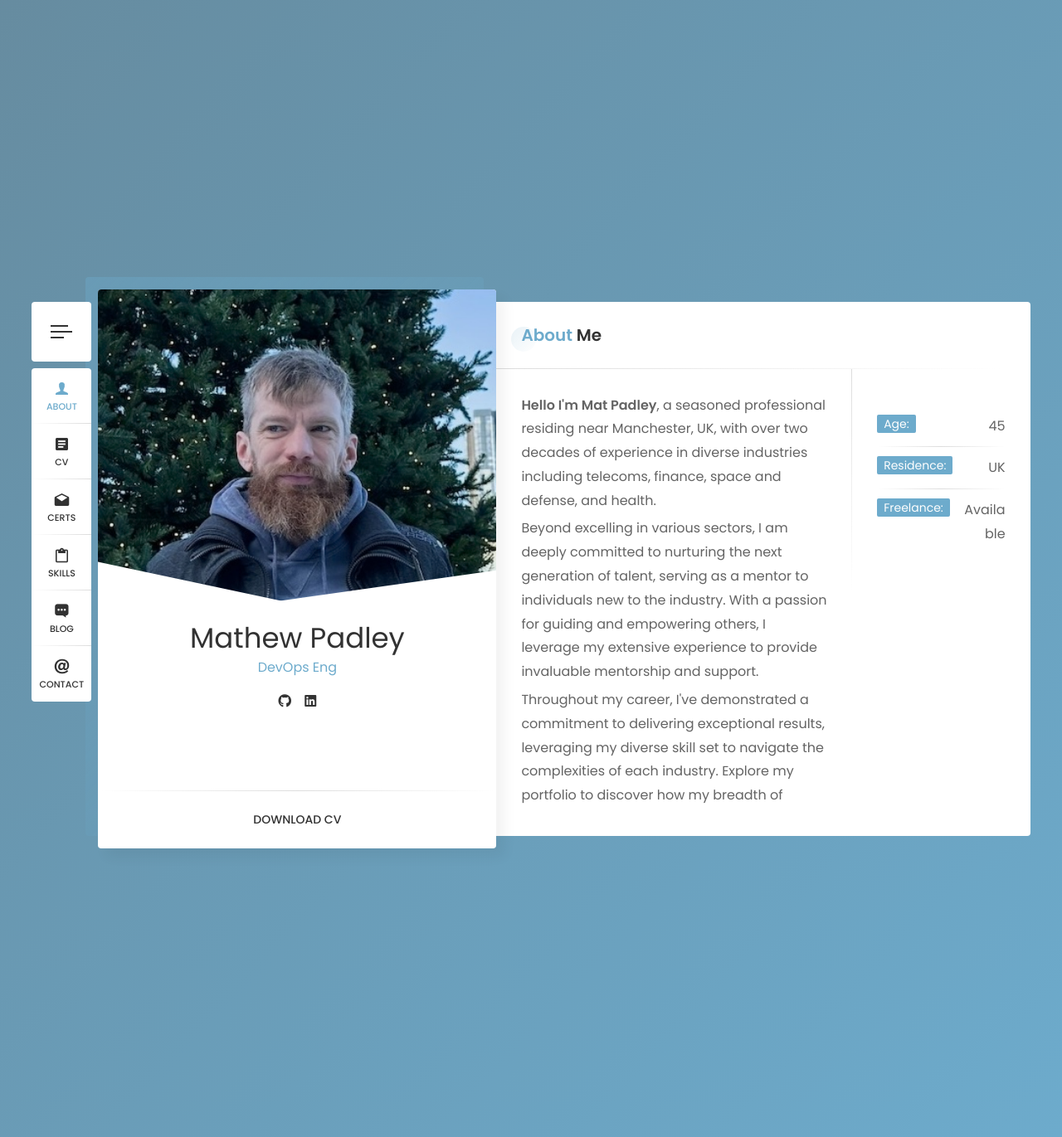
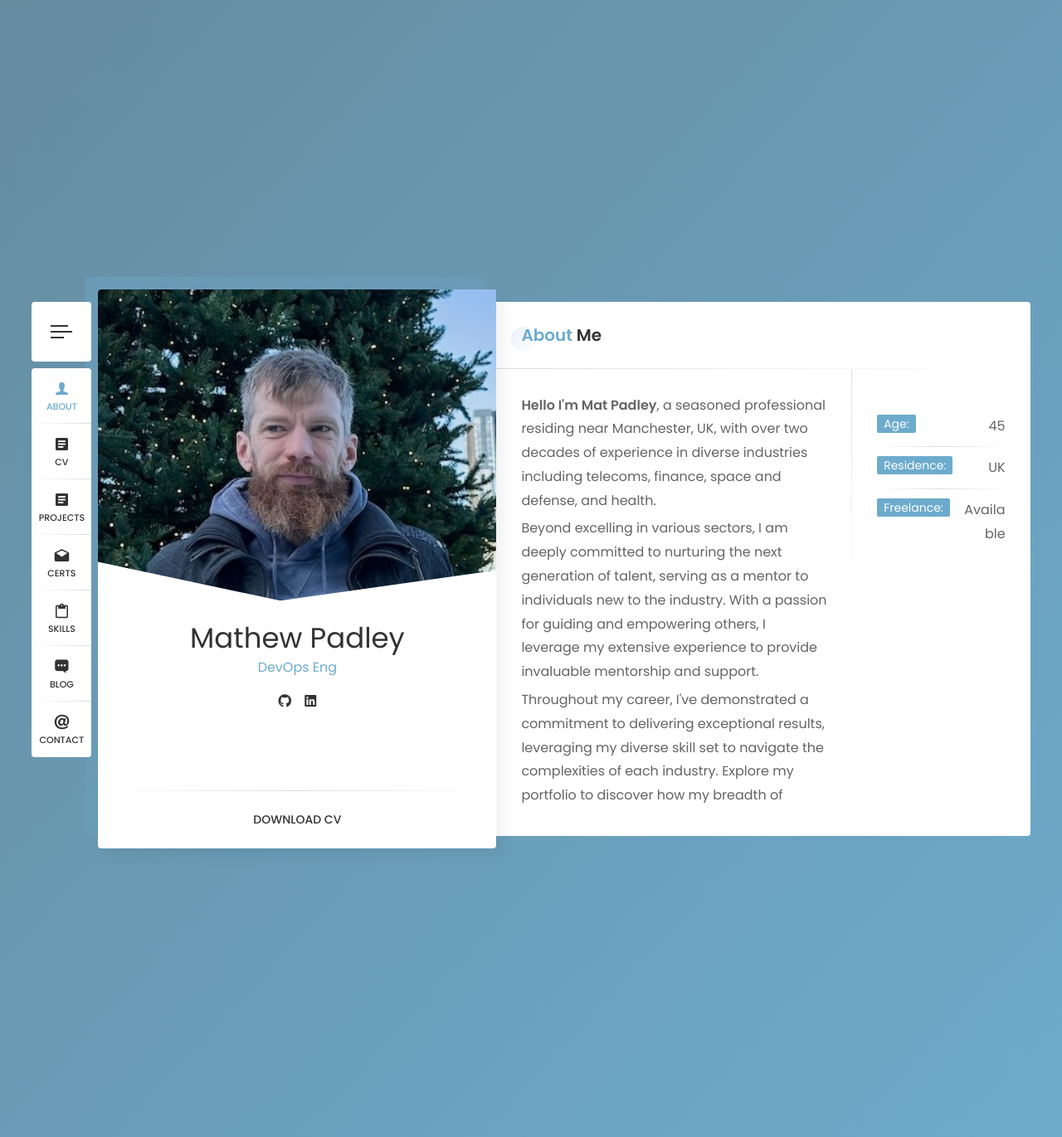
Before and after one commit to matpadley/matpadley.github.io, a Jekyll site: the page built from index.html, in a window 1280 px wide. Shown: the whole page at 83% size. Built offline with Jekyll 4.4.1, drawn with Linux system fonts in a browser that asks for light colours; nearby versions of some CDN libraries; some web fonts are replaced; the list of posts is cut into pages by our own code.

Commit message:
Add projects section to navigation

```diff
--- a/_data/education.yml
+++ b/_data/education.yml
@@ -6,7 +6,6 @@
 ### About [ about ]
 
 
-  education:
     title: "Education"
     icon: "university"
     items:
--- a/_data/navigation.yml
+++ b/_data/navigation.yml
@@ -25,6 +25,12 @@ main:
     slug: "resume"
     sections:
         - resume
+
+  - title: "Projects"
+    icon: "android-list"
+    slug: "projects"
+    sections:
+        - projects
 
   - title: "Certs"
     icon: "android-drafts"
--- /dev/null
+++ b/_includes/section-projects.html
@@ -0,0 +1,38 @@
+{% assign projects = site.data.projects %}
+
+<!-- Resume -->
+<div class="content resume">
+
+	{{ if projects.title != '' }}
+	<!-- title -->
+	<div class="title">{{ projects.title }}</div>
+	{{ endif }}
+
+	<!-- content -->
+	<div class="row">
+
+		<!-- experience -->
+		<div class="col col-d-12 col-t-12 col-m-12 border-line-v">
+
+
+			<div class="resume-items">
+				{% for item in projects.items %}
+				<div class="resume-item{% if item.h_line == 1 %} border-line-h{% endif %}{% if item.active == 1 %} active{% endif %}">
+
+					<div class="resume-title border-line-h">
+						<div class="name">{{ item.title }}</div>
+					</div>
+
+					<p>
+						{{ item.text }}
+					</p>
+
+				</div>
+				{% endfor %}
+			</div>
+		</div>
+
+		<div class="clear"></div>
+	</div>
+
+</div>
--- a/_includes/section-resume.html
+++ b/_includes/section-resume.html
@@ -42,11 +42,11 @@
 		<!-- education -->
 		<div class="col col-d-12 col-t-12 col-m-12 border-line-v">
 			<div class="resume-title border-line-h">
-				<div class="icon"><i class="ion ion-{{ education.education.icon }}"></i></div>
-				<div class="name">{{ education.education.title }}</div>
+				<div class="icon"><i class="ion ion-{{ education.icon }}"></i></div>
+				<div class="name">{{ education.title }}</div>
 			</div>
 			<div class="resume-items">
-				{% for item in education.education.items %}
+				{% for item in education.items %}
 				<div class="resume-item{% if item.h_line == 1 %} border-line-h{% endif %}">
 					<div class="date">{{ item.year }}</div>
 					<div class="name">{{ item.institution }}</div>
```
Also changed, not shown: _data/projects.yml (added, +7 -0 lines), 8 other files.
